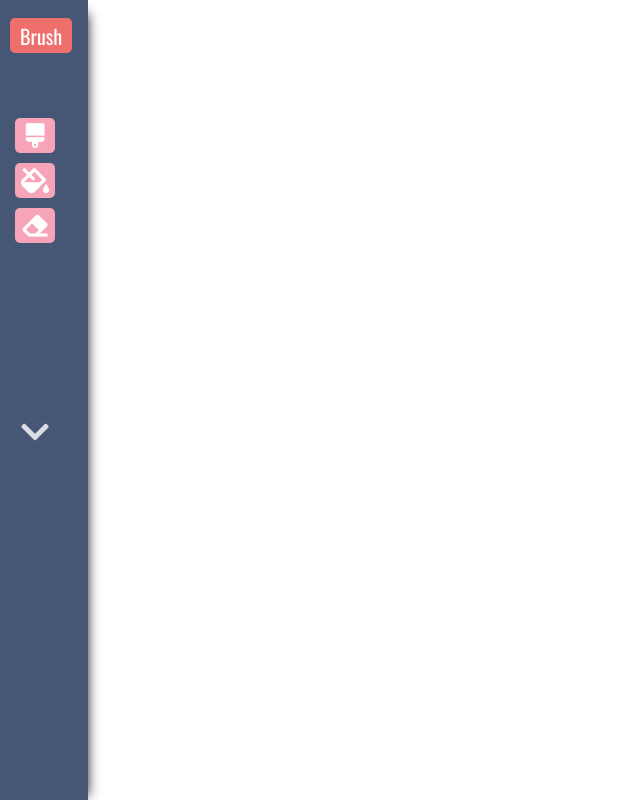
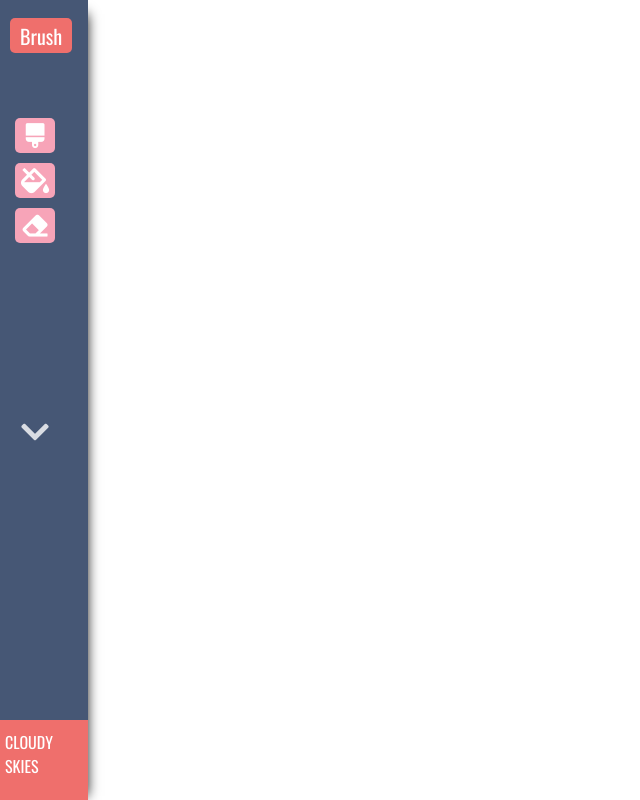
Before and after one commit to Enigma-cloud/brushstroke-io, a plain HTML site: page index.html in a window 1280 px wide. Shown: the top 800 px of the page, without its empty margins (0-640 px from the left). Drawn offline with nearby package versions, Linux system fonts and the light colour scheme.

Commit message:
s: added footer

```diff
--- a/index.html
+++ b/index.html
@@ -40,6 +40,13 @@
                 </div>
             </div>
         </div>
+
+        <!-- Bar Footer -->
+        <footer class="bar-footer">
+            <p class="footer-text">
+                CLOUDY SKIES
+            </p>
+        </footer>
     </div>
 
     <!-- Tools Modal -->
--- a/style.css
+++ b/style.css
@@ -51,7 +51,23 @@ p {
 
   -webkit-box-shadow: 8px 5px 12px -9px #000000;
   box-shadow: 8px 5px 12px -9px #000000;
+}
 
+.bar-footer {
+  position: absolute;
+  background-color: var(--secondary-col);
+
+  padding-top: 5px;
+  width: 100%;
+  height: 80px;
+  bottom: 0;
+  left: 0;
+}
+
+.footer-text {
+  white-space: normal;
+  margin: 0;
+  padding: 5px;
 }
 
 /* Modal */
```
